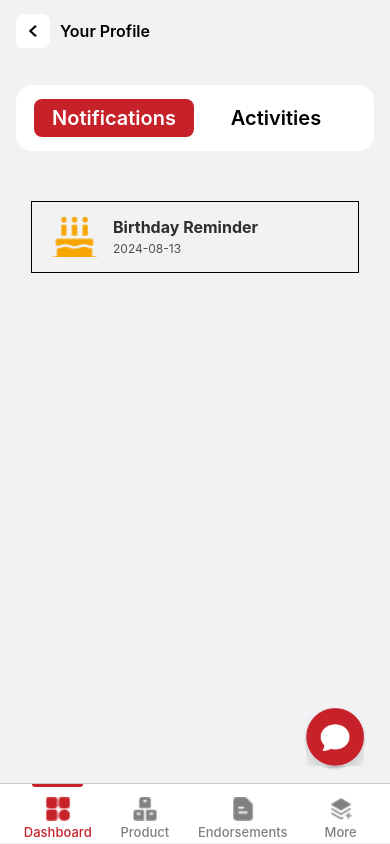
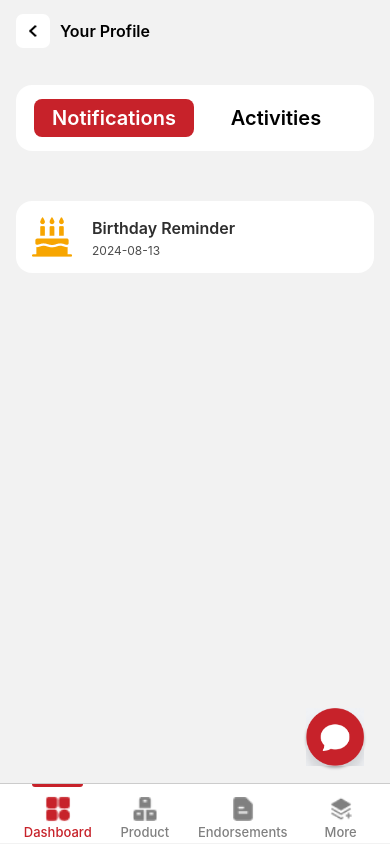
Before and after one commit to RishiMonocept/Aditya-Birla, a React Native app: screen /Home in a window 390 px wide. Built offline with nearby package versions, Linux system fonts and the light colour scheme.

Commit message:
feat(Card) : Added notification card component item

```diff
--- a/src/components/Notifications/Card.jsx
+++ b/src/components/Notifications/Card.jsx
@@ -2,6 +2,7 @@ import { View, Text, StyleSheet, Image } from "react-native";
 import React from "react";
 
 const logo = require("../../assets/Birthday_Reminder.png");
+
 const Card = () => {
   return (
     <View style={styles.container}>
@@ -11,10 +12,8 @@ const Card = () => {
         </View>
 
         <View style={styles.cardDescContainer}>
-          <View style={styles.cardDescContainer}>
-            <Text style={styles.titleText}>Birthday Reminder</Text>
-            <Text style={styles.dateText}>2024-08-13</Text>
-          </View>
+          <Text style={styles.titleText}>Birthday Reminder</Text>
+          <Text style={styles.dateText}>2024-08-13</Text>
         </View>
       </View>
     </View>
@@ -23,48 +22,50 @@ const Card = () => {
 
 const styles = StyleSheet.create({
   container: {
-    // flex:1,
     justifyContent: "center",
     alignItems: "center",
   },
+
   cardMainContainer: {
-    // flexDirection:'row',
-    borderWidth: 1,
-
-    // borderRadius: 16,
+    borderRadius: 16,
     height: 72,
-    width: 328,
+    width: "100%",
     marginTop: 50,
     flexDirection: "row",
-    backgroundColor: " #c7222",
-    paddingLeft: 20,
-    // gap: 24,
+    backgroundColor: "#FFFFFF",
+    paddingHorizontal: 16,
+    paddingVertical: 20,
+    gap: 20,
   },
+
   cardLogoContainer: {
-    marginRight: 16,
     justifyContent: "center",
     alignItems: "center",
   },
+
   logo: {
-    width: 45,
+    width: 40,
     height: 40,
-    // borderRadius: 5,
   },
+
   cardDescContainer: {
     flex: 1,
     justifyContent: "center",
+    gap: 6,
   },
+
   titleText: {
     color: "#2E2E2E",
     fontSize: 16,
-    fontWeight: "bold",
-    marginBottom: 4,
+    fontWeight: "600",
+    lineHeight: 22,
   },
+
   dateText: {
-    color: "#4c4f4f",
+    color: "#4C4C4C",
     fontSize: 12,
     fontWeight: "400",
-    opacity: 1,
+    lineHeight: 12,
   },
 });
 
```
